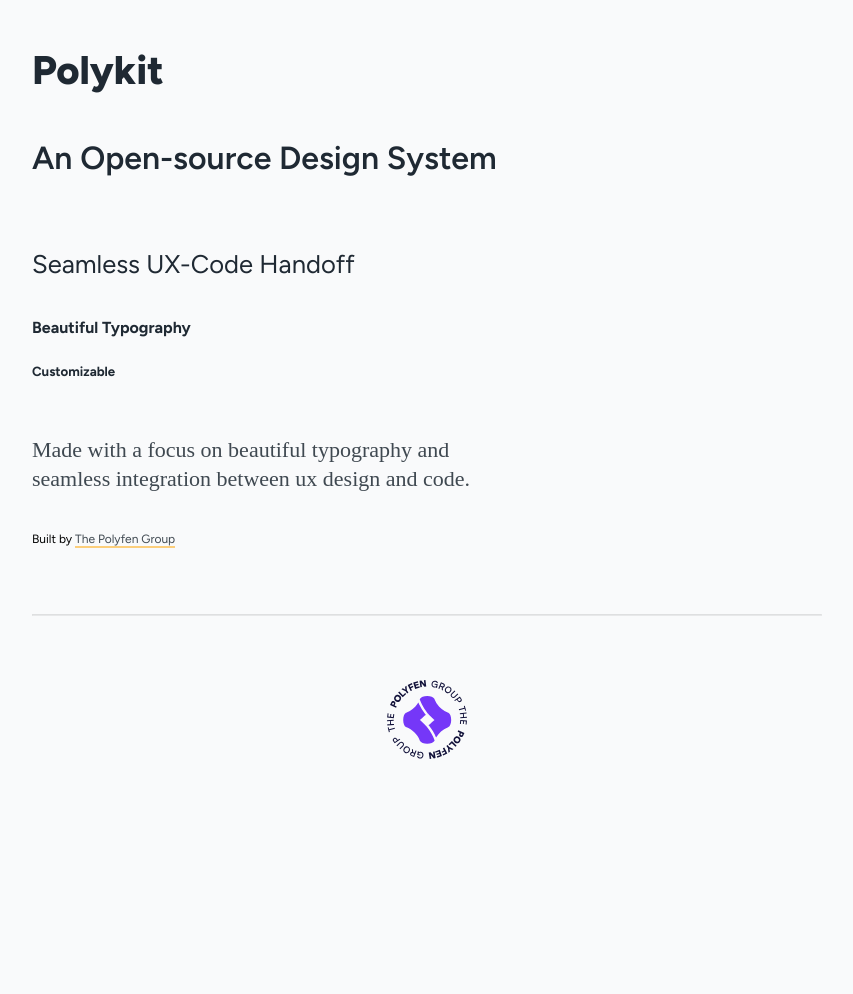
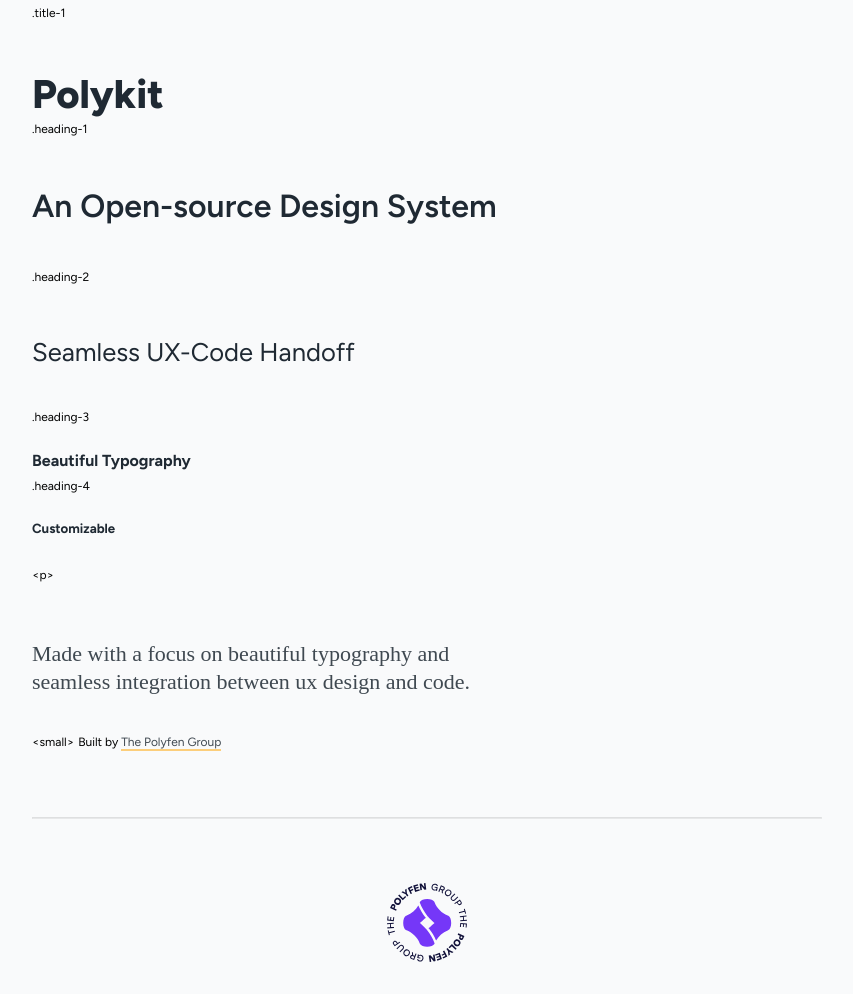
Before and after one commit to polyfen/polykit, a PHP site: page /typography.php in a window 1280 px wide. Shown: the part 58-1052 px from the top of the page, without its empty margins (213-1066 px from the left). Before the commit the page ends 817 px from the top, so only its background shows below. Run offline with PHP 8.4, Linux system fonts and the light colour scheme.

Commit message:
Update typography.php

```diff
--- a/typography.php
+++ b/typography.php
@@ -62,14 +62,25 @@
             <img src="imgs/polykit-logo.svg" height="50px" width="auto">
         </header>
         <main class="container">
+                <small class="caption">.title-1</small>
                 <h1 class="title-1">Polykit</h1>
+
+                <small class="caption">.heading-1</small>
                 <h2 class="heading-1">An Open-source Design System</h2>
+
+                <small class="caption">.heading-2</small>
                 <h3 class="heading-2">Seamless UX-Code Handoff</h3>
+
+                <small class="caption">.heading-3</small>
                 <h4 class="heading-3">Beautiful Typography</h4>
+
+                <small class="caption">.heading-4</small>
                 <h5 class="heading-4">Customizable</h5>
 
+                <small class="caption">&lt;p&gt;</small>
                 <p class="">Made with a focus on beautiful typography and seamless integration between ux design and code.</p>
 
+                <small class="caption">&lt;small&gt;</small>
                 <small>Built by <a href="https://thepolyfengroup.com">The Polyfen Group</a></small>
 
                 <hr>
```
